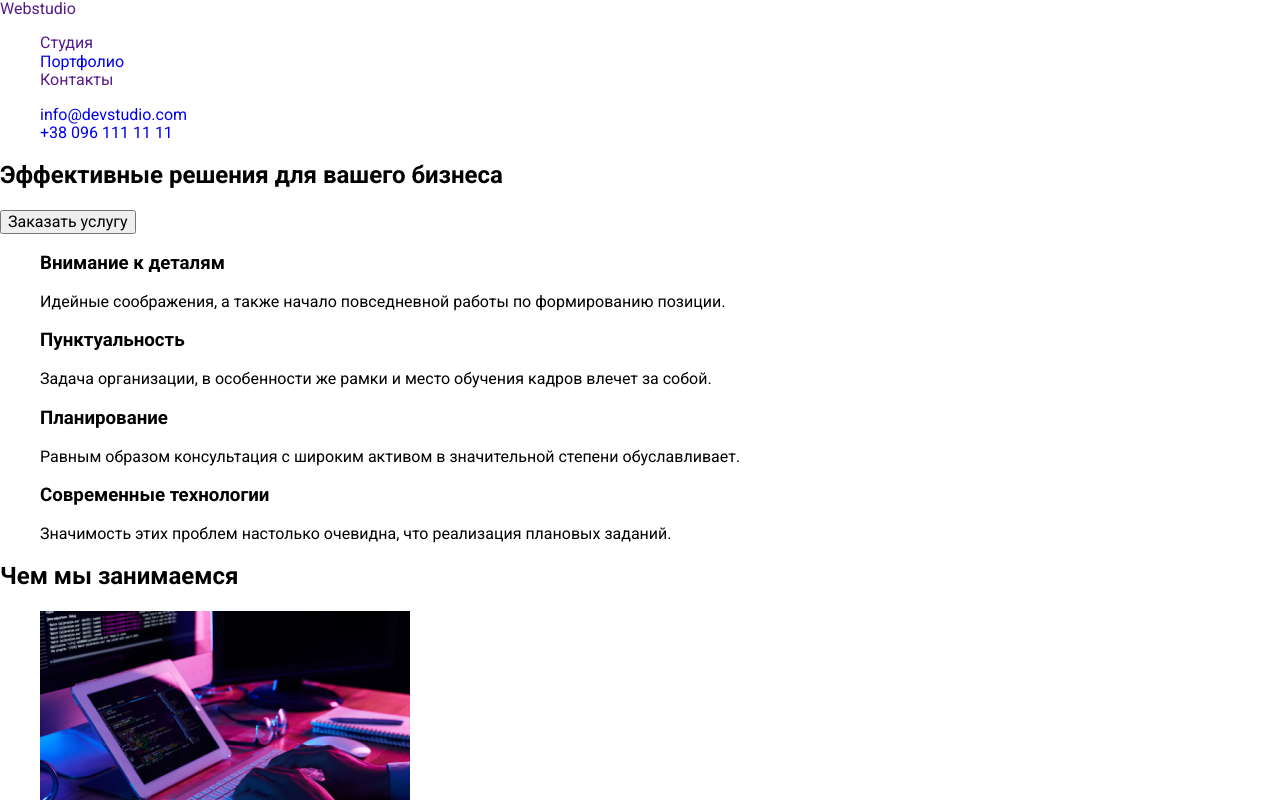
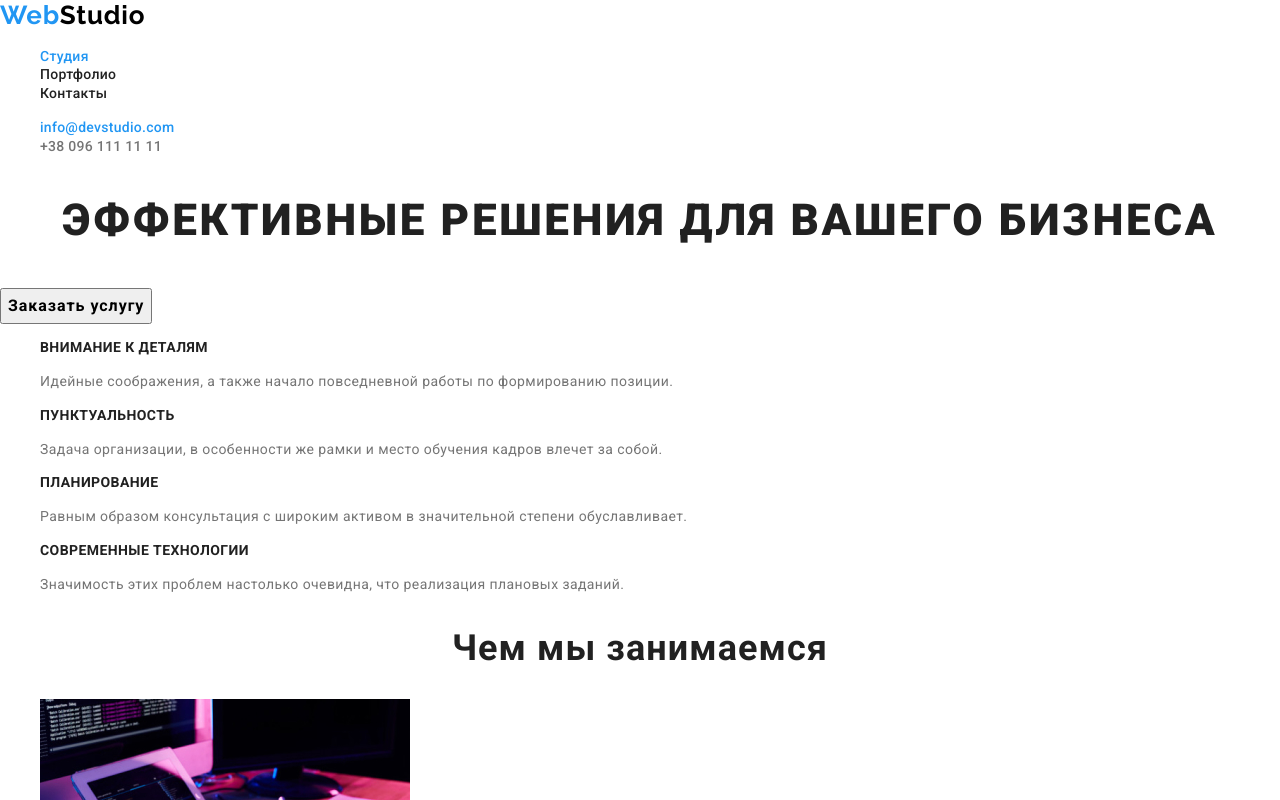
Before and after one commit to OlyaArta/goit-markup-hw-02, a plain HTML site: page index.html in a window 1280 px wide. Shown: the top 800 px of the page. Drawn offline with nearby package versions, Linux system fonts and the light colour scheme.

Commit message:
добавляет css свойства index.html

```diff
--- a/css/styles.css
+++ b/css/styles.css
@@ -5,11 +5,17 @@
 
 body {
     font-family: var(--main-font);
+    color: #212121;
 }
 
 .link {
     text-decoration: none;
   }
+
+.link:hover,
+.link:focus {
+
+}
 
 .list {
     list-style: none;
@@ -18,3 +24,203 @@ body {
 .address {
     font-style: normal;
 }
+
+/* ============= header ============= */
+.logo-header {
+    font-family: var(--secondary-font);
+    font-style: normal;
+    font-weight: 400;
+    font-size: 26px;
+    line-height: 1.19;
+    letter-spacing: 0.03em;
+    color: #000;
+
+}
+
+.web-logo {
+    color: #2196F3;
+}
+
+.studio-link {
+    font-family: var(--main-font);
+    font-style: normal;
+    font-weight: 500;
+    font-size: 14px;
+    line-height: 1.14;
+    letter-spacing: 0.02em;
+    color: #2196F3;
+    cursor: pointer;
+}
+
+.header-link {
+    font-family: var(--main-font);
+    font-style: normal;
+    font-weight: 500;
+    font-size: 14px;
+    line-height: 1.14;
+    letter-spacing: 0.02em;
+    color: #212121;
+}
+
+.mail-link {
+    font-family: var(--main-font);
+    font-style: normal;
+    font-weight: 500;
+    font-size: 14px;
+    line-height: 1.14;
+    letter-spacing: 0.02em;
+    color: #2196F3;
+    cursor: pointer;
+}
+
+.tel-link {
+    font-family: var(--main-font);
+    font-weight: 500;
+    font-size: 14px;
+    line-height: 1.14;
+    letter-spacing: 0.02em;
+    color: #757575;
+}
+
+/* ============= end header ============= */
+/* ============= hero ============= */
+
+.main-title {
+    font-family: var(--main-font);
+    font-weight: 900;
+    font-size: 44px;
+    line-height: 1.36;
+
+    text-align: center;
+    letter-spacing: 0.06em;
+    text-transform: uppercase;
+
+    /* color: #FFFFFF; */
+}
+
+.hero-btn {
+    font-family: var(--main-font);
+    font-weight: 700;
+    font-size: 16px;
+    line-height: 1.87;
+
+    display: flex;
+    align-items: center;
+    text-align: center;
+    letter-spacing: 0.06em;
+
+    /* color: #FFFFFF; */
+}
+/* ============= end hero ============= */
+/* ============= skills ============= */
+.skills-title {
+    font-family: var(--main-font);
+    font-weight: 700;
+    font-size: 14px;
+    line-height: 1.14;
+    letter-spacing: 0.03em;
+    text-transform: uppercase;
+
+    color: #212121;
+}
+
+.skills-item {
+    font-family: var(--main-font);
+    font-weight: normal;
+    font-size: 14px;
+    line-height: 1.71;
+    letter-spacing: 0.03em;
+
+    color: #757575;
+}
+
+/* ============= end skills ============= */
+/* ============= what we do ============= */
+.activity-title {
+    font-family: var(--main-font);
+    font-weight: 700;
+    font-size: 36px;
+    line-height: 1.17;
+    text-align: center;
+    letter-spacing: 0.03em;
+
+    color: #212121;
+}
+
+/* ============= end what we do ============= */
+/* ============= our team ============= */
+.team-title {
+    font-family: var(--main-font);
+    font-style: normal;
+    font-weight: 700;
+    font-size: 36px;
+    line-height: 1.17;
+    text-align: center;
+    letter-spacing: 0.03em;
+
+    color: #212121;
+}
+
+.member-title {
+    font-family: var(--main-font);
+    font-weight: 500;
+    font-size: 16px;
+    line-height: 1.19;
+
+    text-align: center;
+    letter-spacing: 0.03em;
+
+    color: #212121;
+}
+
+.member-item {
+    font-family: var(--main-font);
+font-weight: 400;
+font-size: 16px;
+line-height: 1.19;
+
+text-align: center;
+letter-spacing: 0.03em;
+
+color: #757575;
+
+}
+/* ============= end our team ============= */
+/* ============= footer ============= */
+.logo-footer {
+    font-family: var(--secondary-font);
+font-style: normal;
+font-weight: 700;
+font-size: 26px;
+line-height: 1.19;
+letter-spacing: 0.03em;
+
+/* color: #fff; */
+}
+
+.map {
+    font-family: var(--main-font);
+    font-style: normal;
+    font-weight: 400;
+    font-size: 14px;
+    line-height: 1.71;
+    letter-spacing: 0.03em;
+
+    /* color: #FFFFFF; */
+}
+
+.footer-link {
+    font-family: Roboto;
+    font-style: normal;
+    font-weight: normal;
+    font-size: 14px;
+    line-height: 1.71;
+    letter-spacing: 0.03em;
+
+    /* color: rgba(255, 255, 255, 0.6); */
+}
+/* ============= end footer ============= */
+
+/* ============= portfolio ============= */
+
+/* ============= end portfolio ============= */
--- a/index.html
+++ b/index.html
@@ -14,65 +14,65 @@
     <link rel="stylesheet" href="./css/styles.css">
 </head>
 <body>
-    <header>
-        <nav>
-            <a class="link" href=""><span>Web</span>studio</a>
+    <header class="header">
+        <nav class="navigation">
+            <a class="logo-header link" href=""><span class="web-logo">Web</span>Studio</a>
             <ul class="list">
                 <li>
-                    <a class="link" href="">Студия</a>
+                    <a class="studio-link link" href="">Студия</a>
                 </li>
                 <li>
-                    <a class="link" href="portfolio.html">Портфолио</a>
+                    <a class="header-link link" href="portfolio.html">Портфолио</a>
                 </li>
                 <li>
-                    <a class="link" href="">Контакты</a>
+                    <a class="header-link link" href="">Контакты</a>
                 </li>
             </ul>
         </nav>
             <ul class="list">
                 <li>
-                    <a class="link" href="mailto:info@devstudio.com" lang="en">info@devstudio.com</a>
+                    <a class="mail-link link" href="mailto:info@devstudio.com" lang="en">info@devstudio.com</a>
                 </li>
                 <li>
-                    <a class="link" href="tel:+380961111111">+38 096 111 11 11</a>
+                    <a class="tel-link link" href="tel:+380961111111">+38 096 111 11 11</a>
                 </li>
             </ul>
     </header>
     <main>
         <!--Hero-->
-        <section>
-                <h1>Эффективные решения для вашего бизнеса</h1>
-                <button type="button">Заказать услугу</button>
+        <section class="hero-section">
+                <h1 class="main-title">Эффективные решения для вашего бизнеса</h1>
+                <button class="hero-btn" type="button">Заказать услугу</button>
         </section>
         <!--Skills-->
         <section>
                 <h2 hidden>Основные навыки</h2>
                 <ul class="list">
                     <li>
-                        <h3>Внимание к деталям</h3>
-                        <p>Идейные соображения, а также начало повседневной
+                        <h3 class="skills-title">Внимание к деталям</h3>
+                        <p class="skills-item">Идейные соображения, а также начало повседневной
                             работы по формированию позиции.</p>
                     </li>
                     <li>
-                        <h3>Пунктуальность</h3>
-                        <p>Задача организации, в особенности же рамки и место
+                        <h3 class="skills-title">Пунктуальность</h3>
+                        <p class="skills-item">Задача организации, в особенности же рамки и место
                              обучения кадров влечет за собой.</p>
                     </li>
                     <li>
-                        <h3>Планирование</h3>
-                        <p>Равным образом консультация с широким активом в
+                        <h3 class="skills-title">Планирование</h3>
+                        <p class="skills-item">Равным образом консультация с широким активом в
                              значительной степени обуславливает.</p>
                     </li>
                     <li>
-                        <h3>Современные технологии</h3>
-                        <p>Значимость этих проблем настолько очевидна, что
+                        <h3 class="skills-title">Современные технологии</h3>
+                        <p class="skills-item">Значимость этих проблем настолько очевидна, что
                              реализация плановых заданий.</p>
                     </li>
                 </ul>
         </section>
         <!--what_we_do-->
         <section>
-            <h2>Чем мы занимаемся</h2>
+            <h2 class="activity-title">Чем мы занимаемся</h2>
             <ul class="list">
                 <li>
                     <img src="images/img.jpg"
@@ -90,48 +90,49 @@
         </section>
         <!--our team-->
         <section>
-            <h2>Наша команда</h2>
+            <h2 class="team-title">Наша команда</h2>
             <ul class="list">
                 <li>
                     <img src="images/img3.jpg" alt="Игорь Демьяненко"
                     width="270" height="260">
-                    <h3>Игорь Демьяненко</h3>
-                    <p lang="en">Product Designer</p>
+                    <h3 class="member-title">Игорь Демьяненко</h3>
+                    <p class="member-item" lang="en">Product Designer</p>
                 </li>
                 <li>
                     <img src="images/img4.jpg" alt="Ольга Репина"
                     width="270" height="260">
-                    <h3>Ольга Репина</h3>
-                    <p lang="en">Frontend Developer</p>
+                    <h3 class="member-title">Ольга Репина</h3>
+                    <p class="member-item" lang="en">Frontend Developer</p>
                 </li>
                 <li>
                     <img src="images/img5.jpg" alt="Николай Тарасов"
                     width="270" height="260">
-                    <h3>Николай Тарасов</h3>
-                    <p lang="en">Marketing</p>
+                    <h3 class="member-title">Николай Тарасов</h3>
+                    <p class="member-item" lang="en">Marketing</p>
                 </li>
                 <li>
                     <img src="images/img6.jpg" alt="Михаил Ермаков"
                     width="270" height="260">
-                    <h3>Михаил Ермаков</h3>
-                    <p lang="en">UI Designer</p>
+                    <h3 class="member-title">Михаил Ермаков</h3>
+                    <p class="member-item" lang="en">UI Designer</p>
                 </li>
             </ul>
         </section>
     </main>
     <footer>
-        <a class="link" href=""><span>Web</span>Studio</a>
+        <a class="logo-footer link" href=""><span class="web-logo">Web</span>Studio</a>
         <address class="address">
             <ul class="list">
                 <li>
-                    <a class="link" href="https://goo.gl/maps/qB4iPWVN4ftwvtJb9" target="_blank" rel="noopener noreferrer">
+                    <a class="map link" href="https://goo.gl/maps/qB4iPWVN4ftwvtJb9"
+                     target="_blank" rel="noopener noreferrer">
                         г. Киев, пр-т Леси Украинки, 26</a>
                 </li>
                 <li>
-                    <a class="link" href="mailto=info@example.com">info@example.com</a>
+                    <a class="footer-link link" href="mailto=info@example.com">info@example.com</a>
                 </li>
                 <li>
-                    <a class="link" href="tel=+380991111111">+38 099 111 11 11</a>
+                    <a class="footer-link link" href="tel=+380991111111">+38 099 111 11 11</a>
                 </li>
             </ul>
         </address>
```
Also changed, not shown: portfolio.html (+2 -2 lines).
